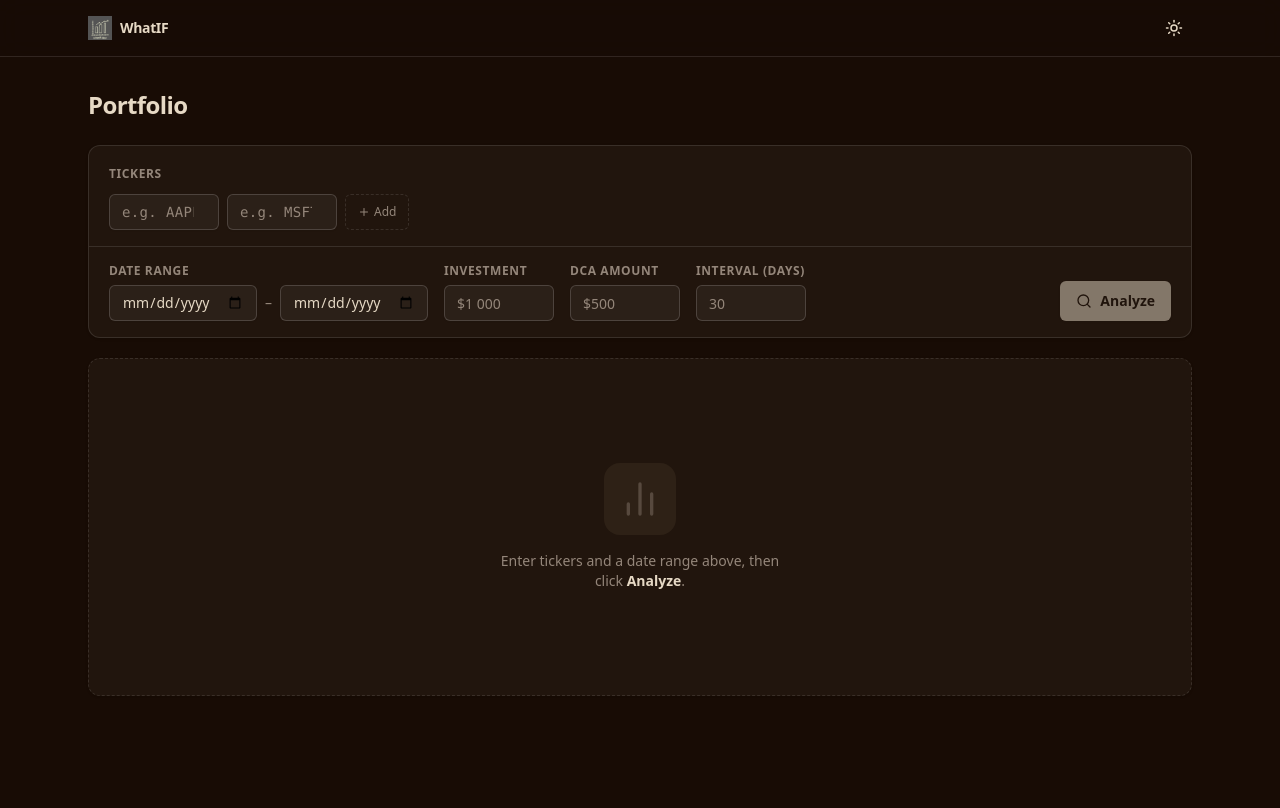
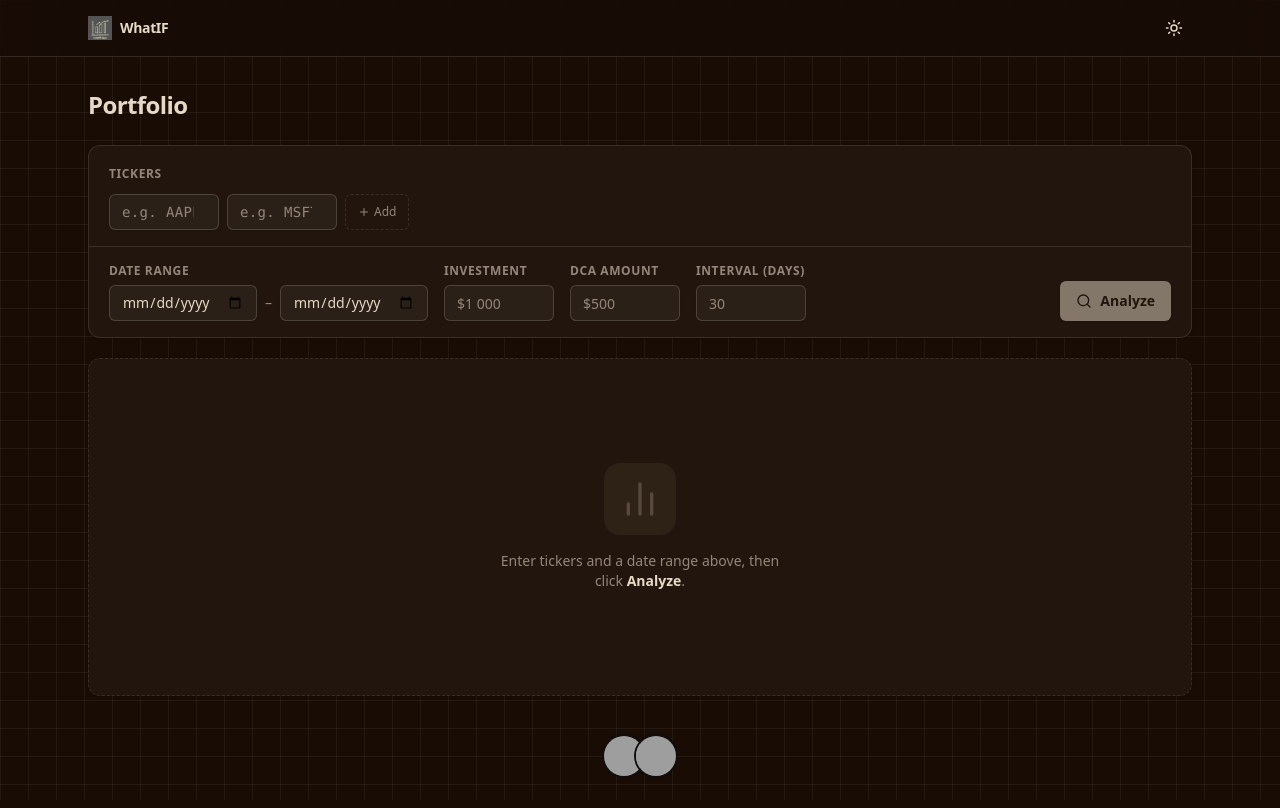
Before and after one commit to dalberrt/whatifview, a React (Vite) app: page / in a window 1280 px wide. Both pictures are taken after a click on the button "Get Started". Built offline with nearby package versions, Linux system fonts and the light colour scheme; grey boxes are pictures that could not be loaded.

Commit message:
final: avatargroup

```diff
--- a/src/App.tsx
+++ b/src/App.tsx
@@ -44,14 +44,16 @@ function App() {
           animate={{ opacity: 1, y: 0 }}
           exit={{ opacity: 0, y: -16 }}
           transition={{ duration: 0.38, ease: [0.22, 1, 0.36, 1] as [number,number,number,number] }}
-          className="min-h-screen bg-background text-foreground"
+          className="relative min-h-screen bg-background text-foreground"
         >
+          {/* Grid paper background */}
+          <div className="fixed inset-0 bg-dot-grid pointer-events-none" aria-hidden />
           <Navbar
             onLogoClick={() => setView('landing')}
             theme={theme}
             onToggleTheme={toggleTheme}
           />
-          <main className="max-w-6xl mx-auto px-6 py-8">
+          <main className="relative max-w-6xl mx-auto px-6 py-8">
             <Portfolio />
           </main>
         </motion.div>
--- a/src/components/process/stock-search-form.tsx
+++ b/src/components/process/stock-search-form.tsx
@@ -82,14 +82,14 @@ export function StockSearchForm({ onSearch }: StockSearchFormProps) {
           <div className="flex items-center gap-2">
             <Input
               type="date"
-              className="w-[148px]"
+              className="w-[148px] [&::-webkit-calendar-picker-indicator]:dark:invert"
               value={formData.start}
               onChange={set('start')}
             />
             <span className="text-muted-foreground text-sm">–</span>
             <Input
               type="date"
-              className="w-[148px]"
+              className="w-[148px] [&::-webkit-calendar-picker-indicator]:dark:invert"
               value={formData.end}
               onChange={set('end')}
             />
--- a/src/components/ui/avatargroup.tsx
+++ b/src/components/ui/avatargroup.tsx
@@ -5,7 +5,7 @@ import {
   AvatarImage,
 } from "@/components/ui/avatar"
 
-export function AvatarGroupExample() {
+export function AvatarGroupUs() {
   return (
     <AvatarGroup className="grayscale">
       <Avatar size="lg">
--- a/src/components/ui/landing.tsx
+++ b/src/components/ui/landing.tsx
@@ -3,7 +3,7 @@ import { motion, AnimatePresence } from 'framer-motion'
 import whatifLogo from '@/assets/whatif.png'
 import { Button } from '@/components/ui/button'
 import { Moon, Sun, TrendingUp, RefreshCcw, BarChart2, ArrowRight } from 'lucide-react'
-import { AvatarGroupExample } from '@/components/ui/avatargroup'
+import { AvatarGroupUs } from '@/components/ui/avatargroup'
 
 interface LandingPageProps {
   onGetStarted: () => void
@@ -192,7 +192,7 @@ export default function LandingPage({ onGetStarted, theme, onToggleTheme }: Land
             variants={item}
             className="mt-9 flex items-center gap-3 text-sm text-muted-foreground"
           >
-            <AvatarGroupExample />
+            <AvatarGroupUs />
             <span>Built by investors, for investors</span>
           </motion.div>
         </motion.div>
--- a/src/pages/portfolio.tsx
+++ b/src/pages/portfolio.tsx
@@ -1,4 +1,5 @@
 import Dashboard from "@/components/process/data2chart-bridge"
+import { AvatarGroupUs } from "@/components/ui/avatargroup"
 
 function Portfolio() {
     return (
@@ -12,6 +13,9 @@ function Portfolio() {
                 </pre>
             )}*/}
             <Dashboard />
+            <div className="mt-10 flex justify-center">
+                <AvatarGroupUs />
+            </div>
         </main>
     )
 }
```
